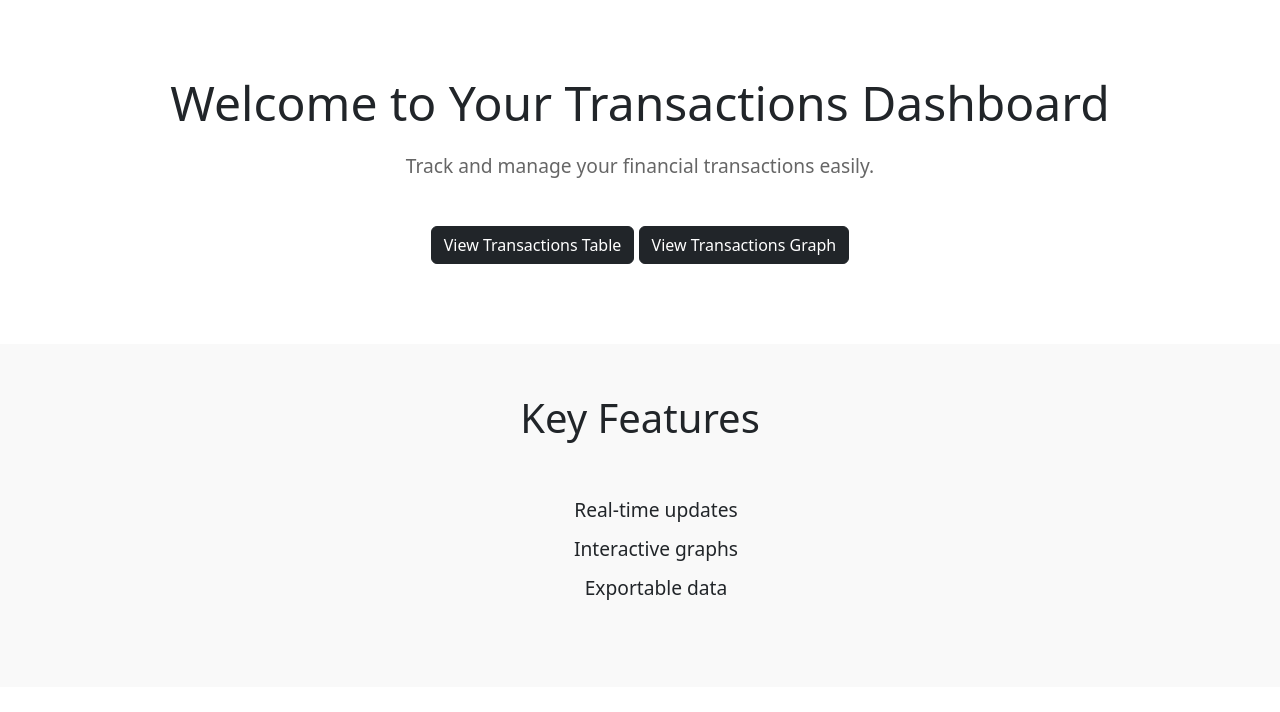
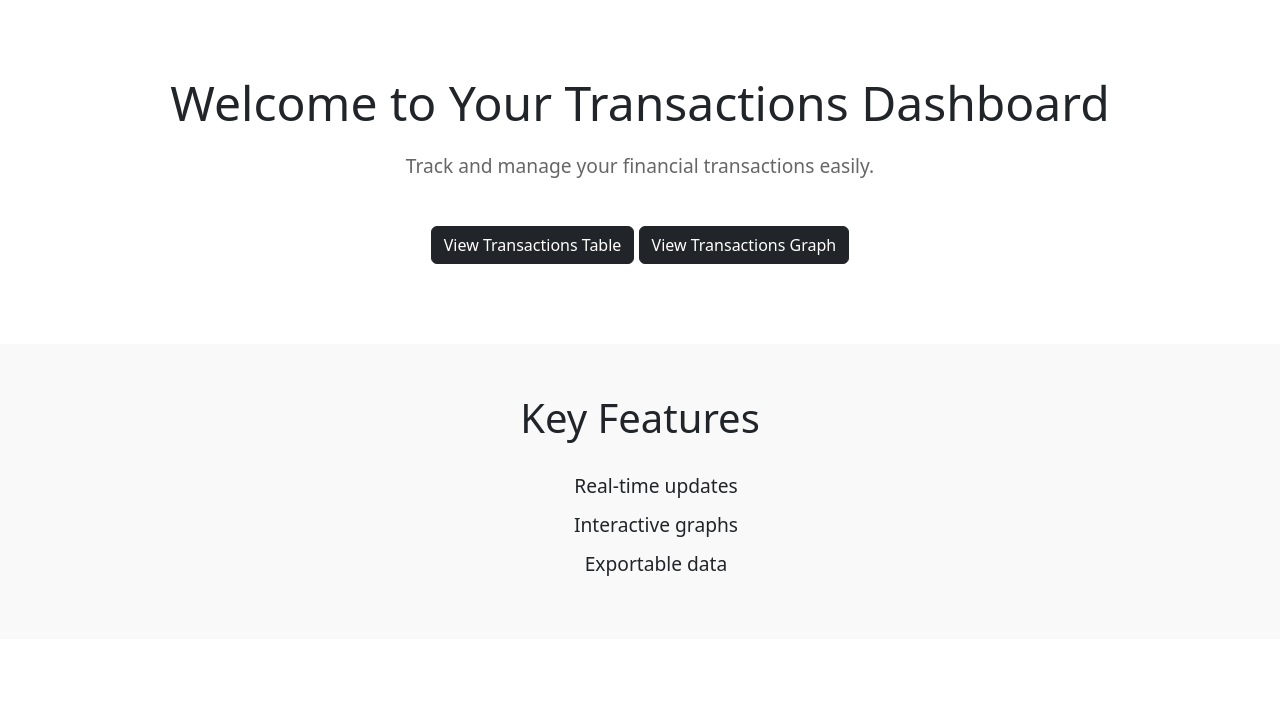
Before and after one commit to ahmedashraff26/transactions-dashboards, a plain HTML site: page index.html in a window 1280 px wide. Shown: the part 88-800 px from the top of the page. Drawn offline with nearby package versions, Linux system fonts and the light colour scheme.

Commit message:
Add files via upload

```diff
--- a/index.html
+++ b/index.html
@@ -46,7 +46,7 @@
 
         <section class="features">
             <h2>Key Features</h2>
-            <ul class="py-4">
+            <ul>
                 <li>Real-time updates</li>
                 <li>Interactive graphs</li>
                 <li>Exportable data</li>
```
